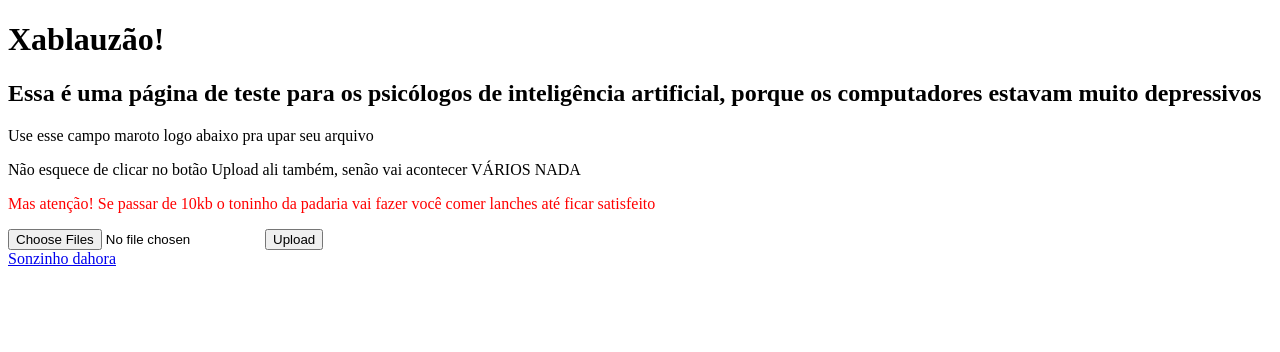
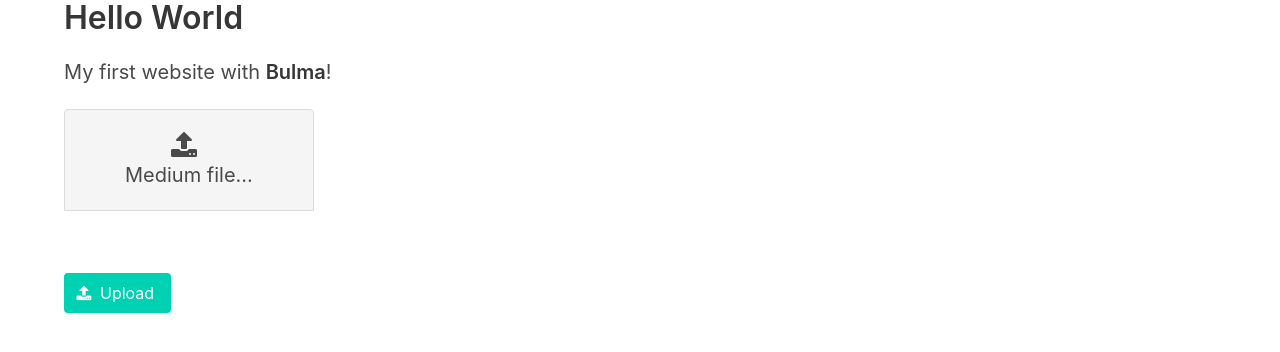
Before and after one commit to cgimenes/binqr-server, a Flask app: page / in a window 1280 px wide. Shown: the top 352 px of the page. Run offline with Flask 2, Linux system fonts and the light colour scheme; some libraries are stand-ins or nearby versions.

Commit message:
Alterando páginas para utilizar o bulma.io

```diff
--- a/static/js/index.js
+++ b/static/js/index.js
@@ -3,6 +3,15 @@ window.onload = function(){
     var form = document.getElementById("file-form");
     var fileSelect = document.getElementById("file-select");
     var uploadButton = document.getElementById("upload-button");
+    var fileName = document.getElementById("file-name");
+
+    fileSelect.onchange = function() {
+        if(fileSelect.files.length > 0)
+        {
+            fileName.innerHTML = fileSelect.files[0].name;
+        }
+    };
+
 
     form.onsubmit = function(event) {
         event.preventDefault();
@@ -41,7 +50,7 @@ window.onload = function(){
         };
 
         // Update button text.
-        uploadButton.innerHTML = "Uploading...";
+        uploadButton.classList.add('is-loading')
         // Send the Data.
         xhr.send(formData);
         return true;
--- a/templates/base.html
+++ b/templates/base.html
@@ -1,13 +1,18 @@
 <!DOCTYPE html>
-<html lang="en">
+<html>
 <head>
-    <meta charset="UTF-8">
-    <title>Xablau</title>
-    <link rel="stylesheet" href="static/css/main.css">
+    <meta charset="utf-8">
+    <meta name="viewport" content="width=device-width, initial-scale=1">
+    <title>BinQR</title>
+    <link rel="stylesheet" href="https://maxcdn.bootstrapcdn.com/font-awesome/4.7.0/css/font-awesome.min.css">
+    <link rel="stylesheet" href="https://cdnjs.cloudflare.com/ajax/libs/bulma/0.6.0/css/bulma.min.css">
 </head>
-<body>
-    <h1>Xablauzão!</h1>
-    <div id="content">{% block content %}{% endblock %}</div>
-    <a href="https://www.youtube.com/watch?v=48ZxIUOM1LM">Sonzinho dahora</a>
+<body class="layout-default">
+    <div class="container">
+        <h1 class="title">
+            Hello World
+        </h1>
+        <div>{% block content %}{% endblock %}</div>
+    </div>
 </body>
 </html>
--- a/templates/index.html
+++ b/templates/index.html
@@ -1,15 +1,35 @@
 {% extends "base.html" %}
 
 {% block content %}
-<h2>Essa é uma página de teste para os psicólogos de inteligência artificial, porque os computadores estavam muito depressivos</h2>
-
-
-<p>Use esse campo maroto logo abaixo pra upar seu arquivo</p>
-<p>Não esquece de clicar no botão Upload ali também, senão vai acontecer VÁRIOS NADA</p>
-<p class="vermelho">Mas atenção! Se passar de 10kb o toninho da padaria vai fazer você comer lanches até ficar satisfeito</p>
+<p class="subtitle">
+    My first website with <strong>Bulma</strong>!
+</p>
 <form id="file-form">
-    <input type="file" id="file-select" name="photos[]" multiple/>
-    <button type="submit" id="upload-button">Upload</button>
+    <div class="field">
+        <div class="file is-medium is-boxed has-name">
+            <label class="file-label">
+                <input class="file-input" id="file-select" type="file" name="files[]" multiple>
+                <span class="file-cta">
+                    <span class="file-icon">
+                        <i class="fa fa-upload"></i>
+                    </span>
+                    <span class="file-label">
+                        Medium file…
+                    </span>
+                </span>
+                <span class="file-name is-invisible" id="file-name">
+                </span>
+            </label>
+        </div>
+    </div>
+    <p class="field">
+        <button href="/" class="button is-primary" id="upload-button">
+        <span class="icon is-small">
+            <i class="fa fa-upload"></i>
+        </span>
+            <span>Upload</span>
+        </button>
+    </p>
 </form>
 
 
```
Also changed, not shown: templates/success.html (+16 -6 lines).
